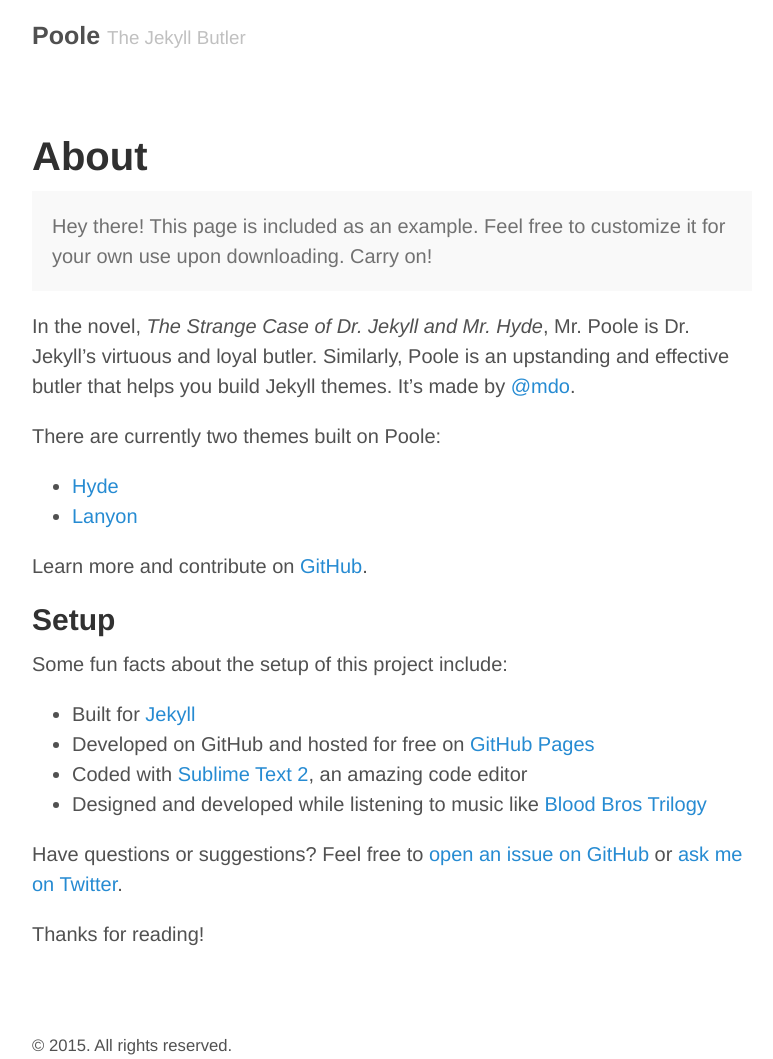
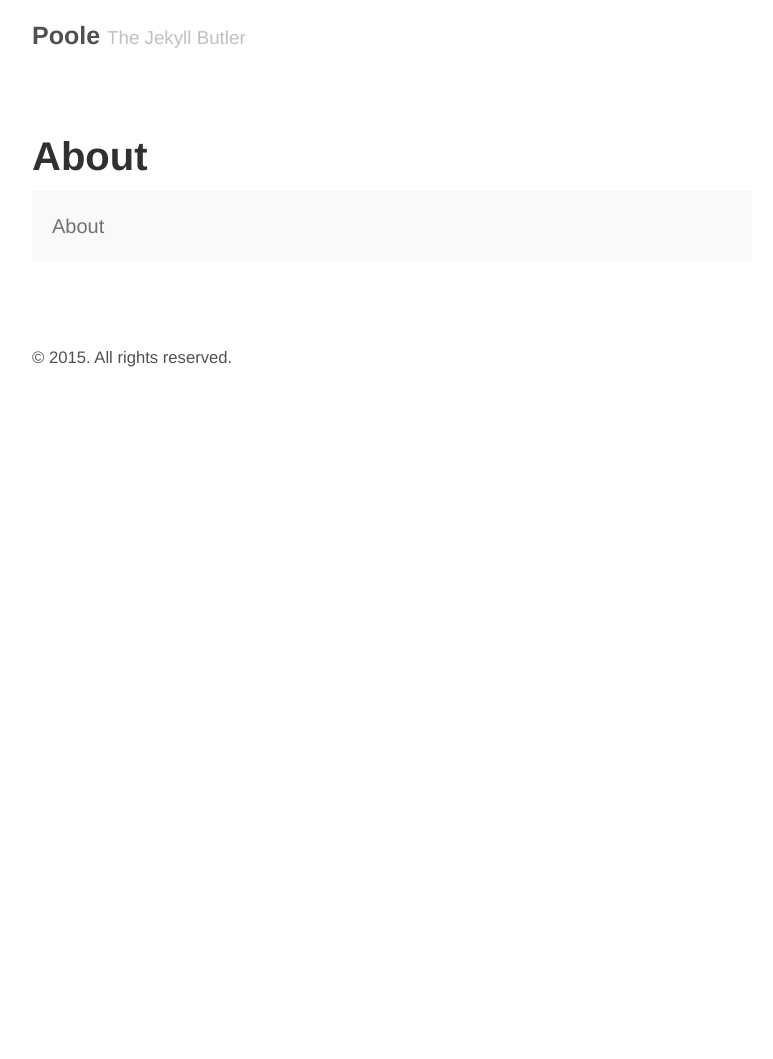
Before and after one commit to kangfoo2/kangfoo2.github.io, a Jekyll site: the page built from about.md, in a window 1280 px wide. Shown: the whole page, without its empty margins (248-1021 px from the left). Built offline with Jekyll 4.4.1, drawn with Linux system fonts in a browser that asks for light colours; after the commit the page ends 900 px from its top, so only the background shows below that.

Commit message:
Personalization Pass 1

```diff
--- a/about.md
+++ b/about.md
@@ -4,27 +4,5 @@ title: About
 ---
 
 <p class="message">
-  Hey there! This page is included as an example. Feel free to customize it for your own use upon downloading. Carry on!
+  About
 </p>
-
-In the novel, *The Strange Case of Dr. Jekyll and Mr. Hyde*, Mr. Poole is Dr. Jekyll's virtuous and loyal butler. Similarly, Poole is an upstanding and effective butler that helps you build Jekyll themes. It's made by [@mdo](https://twitter.com/mdo).
-
-There are currently two themes built on Poole:
-
-* [Hyde](http://hyde.getpoole.com)
-* [Lanyon](http://lanyon.getpoole.com)
-
-Learn more and contribute on [GitHub](https://github.com/poole).
-
-## Setup
-
-Some fun facts about the setup of this project include:
-
-* Built for [Jekyll](http://jekyllrb.com)
-* Developed on GitHub and hosted for free on [GitHub Pages](https://pages.github.com)
-* Coded with [Sublime Text 2](http://sublimetext.com), an amazing code editor
-* Designed and developed while listening to music like [Blood Bros Trilogy](https://soundcloud.com/maddecent/sets/blood-bros-series)
-
-Have questions or suggestions? Feel free to [open an issue on GitHub](https://github.com/poole/poole/issues/new) or [ask me on Twitter](https://twitter.com/mdo).
-
-Thanks for reading!
```
Also changed, not shown: _posts/2015-03-26-hello-poole.md (+0 -5 lines).
